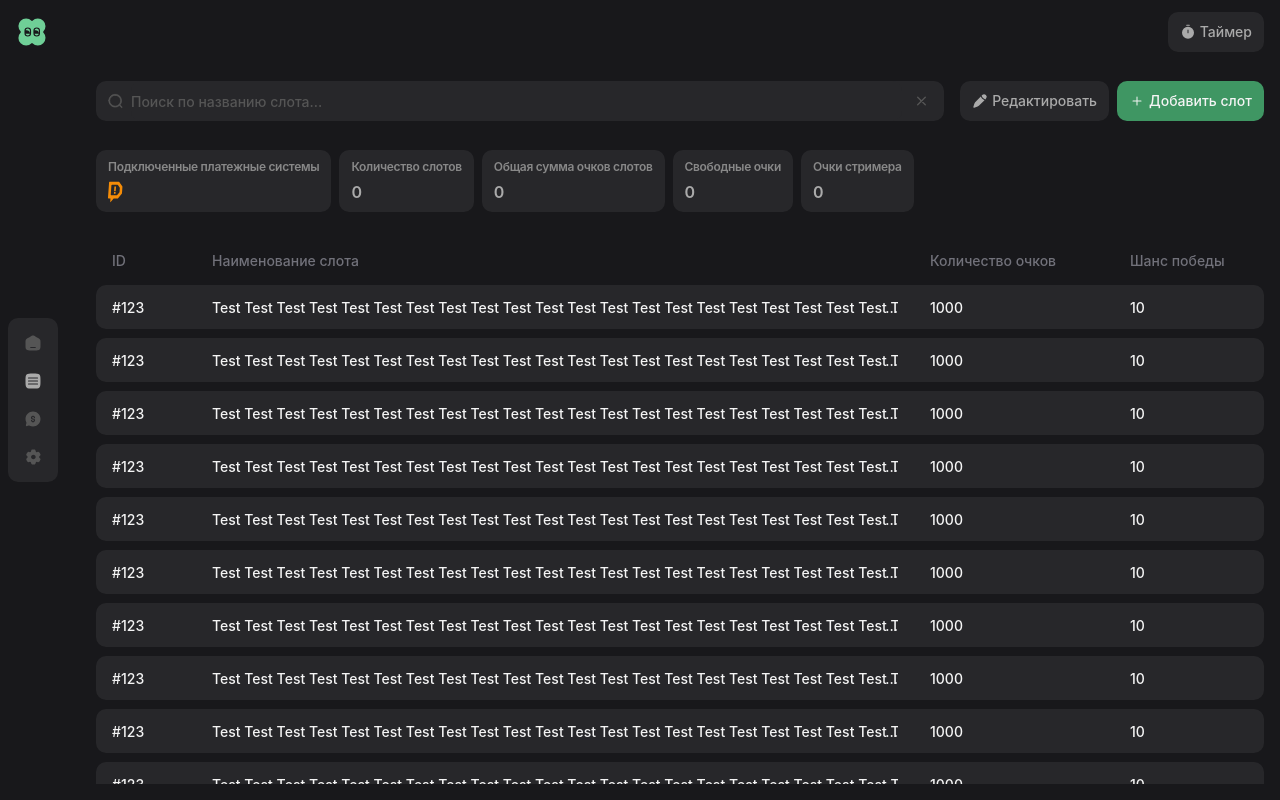
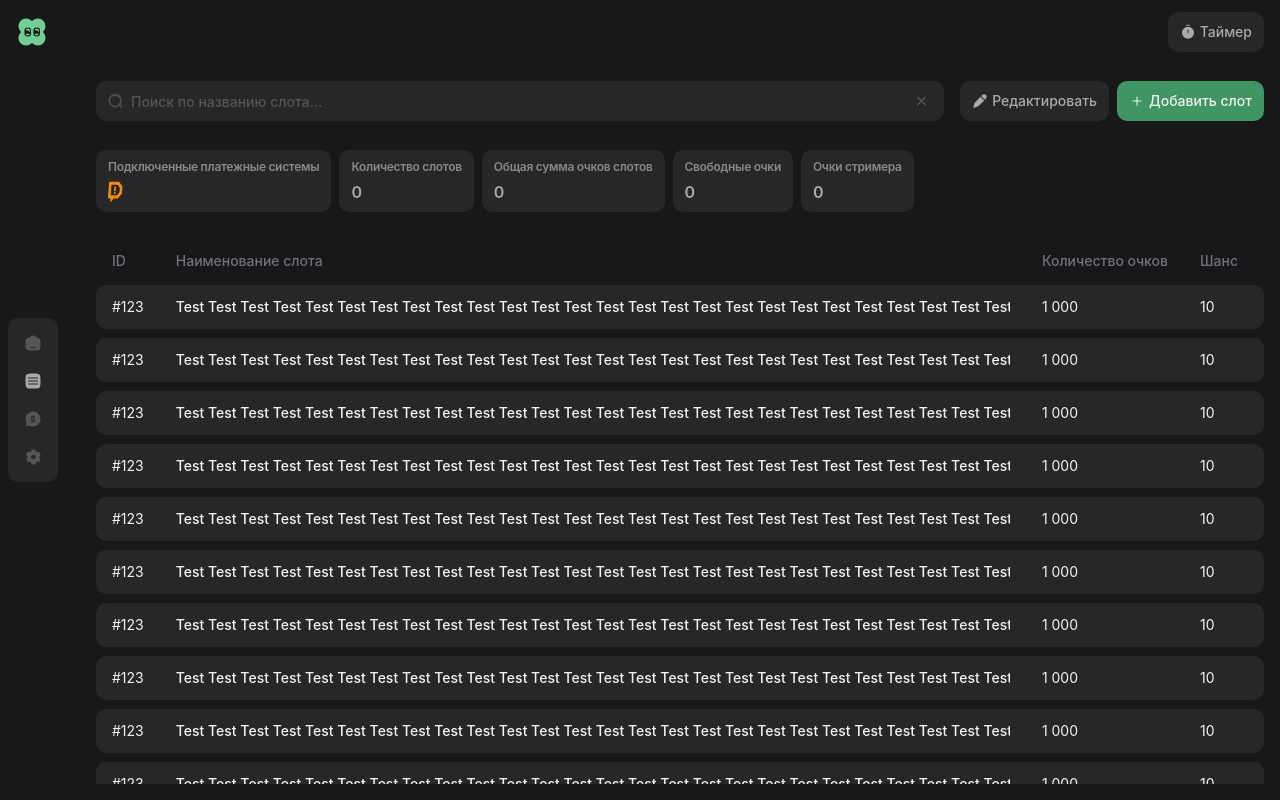
Before and after one commit to novsource/klewik-mono, a React (Vite) app in the folder apps/streamers-dashboard/: page /dashboard/1/slots in a window 1280 px wide. Built offline with nearby package versions, Linux system fonts and the light colour scheme.

Commit message:
feat(ui): improve slots table

```diff
--- a/apps/streamers-dashboard/src/pages/AuctionSlotsPage/components/SlotsTable/SlotsTable.tsx
+++ b/apps/streamers-dashboard/src/pages/AuctionSlotsPage/components/SlotsTable/SlotsTable.tsx
@@ -1,4 +1,5 @@
 import AnimatedTruncText from '@/pages/AuctionWheelPage/components/WheelTabs/LotsWheelTab/LotCard/AnimatedTruncText'
+import { Typography } from '@ui/index'
 
 import {
   Table,
@@ -9,64 +10,191 @@ import {
   TableHeader,
   TableRow,
 } from '@ui/Table/Table'
+import { useCallback, useMemo, useState } from 'react'
 
 type SlotsTableProps = {}
 
-const slotsTableColumnHeaders = {
-  id: {
-    name: 'ID',
-    className: 'w-[100px]',
-  },
-  slotTitle: {
-    name: 'Наименование слота',
-    className: 'min-w-[100px] max-w-[500px]',
-  },
-  slotPoints: {
-    name: 'Количество очков',
-    className: 'min-w-[150px] w-[200px]',
-  },
-  chance: {
-    name: 'Шанс победы',
-    className: 'w-[150px]',
-  },
-}
-
 const items: AuctionSlot[] = Array(20).fill({
-  _id: '#123',
+  _id: '123',
   name: Array(100).fill('Test').join(' '),
   points: 1000,
   chance: 10,
 })
 
+type TableColumn<T> = {
+  key: keyof T
+  label: string
+}
+
+type TableColumnKeys<T> = Array<
+  T extends { readonly [index: number]: { key: infer K } } ? K : never
+>
+
+type TypedUseCallback<T extends Function> = ReturnType<typeof useCallback<T>>
+
+type RenderCellFn<
+  T = unknown,
+  K extends Array<TableColumn<T>> = Array<TableColumn<T>>,
+> = TypedUseCallback<
+  (columnKey: TableColumnKeys<K>[number], dataItem: T) => JSX.Element
+>
+
+type RenderRowFn<
+  T = unknown,
+  K extends Array<TableColumn<T>> = Array<TableColumn<T>>,
+> = TypedUseCallback<
+  (
+    dataItem: T,
+    columnsKeys: TableColumnKeys<K>,
+    renderCellFn: RenderCellFn<T, K>
+  ) => JSX.Element
+>
+
+type RenderColumnsFn<
+  T = unknown,
+  K extends Array<TableColumn<T>> = Array<TableColumn<T>>,
+> = TypedUseCallback<(columns: K) => JSX.Element[]>
+
+const tableColumns: TableColumn<
+  Omit<AuctionSlot, 'sponsorsIds' | 'slotHSVColor'>
+>[] = [
+  {
+    key: '_id',
+    label: 'ID',
+  },
+  {
+    key: 'name',
+    label: 'Наименование слота',
+  },
+  {
+    key: 'points',
+    label: 'Количество очков',
+  },
+  {
+    key: 'chance',
+    label: 'Шанс',
+  },
+] as const
+
 const SlotsTable = (props: SlotsTableProps) => {
+  const [initTableData, setInitTableData] = useState<AuctionSlot[]>(() => items)
+
+  const columnsKeys = useMemo(
+    () => tableColumns.map((column) => column.key),
+    []
+  )
+
+  const renderRowFn: RenderRowFn<AuctionSlot, typeof tableColumns> =
+    useCallback(
+      (item, columnsKeys, renderCellFn) => (
+        <TableRow className="overflow-clip">
+          {columnsKeys.map((columnKey) => renderCellFn(columnKey, item))}
+        </TableRow>
+      ),
+      []
+    )
+
+  const renderCellFn: RenderCellFn<AuctionSlot, typeof tableColumns> =
+    useCallback((columnKey, dataItem) => {
+      switch (columnKey) {
+        case '_id': {
+          return (
+            <TableCell
+              className="w-[50px] min-w-[40px]"
+              key={String(dataItem[columnKey])}
+            >
+              {`#${dataItem[columnKey]}`}
+            </TableCell>
+          )
+        }
+        case 'name': {
+          return (
+            <TableCell
+              className="min-w-[250px] max-w-[500px]"
+              key={String(dataItem[columnKey])}
+            >
+              <Typography
+                tag={'span'}
+                className="inline-block w-full overflow-clip font-medium"
+              >
+                {dataItem[columnKey]}
+              </Typography>
+            </TableCell>
+          )
+        }
+        case 'points': {
+          return (
+            <TableCell
+              className="min-w-[100px] max-w-[250px]"
+              key={String(dataItem[columnKey])}
+            >
+              {new Intl.NumberFormat('ru-ru').format(dataItem[columnKey])}
+            </TableCell>
+          )
+        }
+        case 'chance': {
+          return (
+            <TableCell
+              className="w-[80px] max-w-[120px]"
+              key={String(dataItem[columnKey])}
+            >
+              {dataItem[columnKey]
+                ? new Intl.NumberFormat('ru-ru').format(dataItem[columnKey])
+                : 0}
+            </TableCell>
+          )
+        }
+      }
+    }, [])
+
+  const renderColumnsFn: RenderColumnsFn<AuctionSlot, typeof tableColumns> =
+    useCallback(
+      (columns) =>
+        columns.map((column) => {
+          const { key, label } = column
+
+          switch (key) {
+            case '_id': {
+              return (
+                <TableHead className="min-w-[50px] max-w-[80px]" key={key}>
+                  {label}
+                </TableHead>
+              )
+            }
+            case 'name': {
+              return (
+                <TableHead className="min-w-[250px]" key={key}>
+                  {label}
+                </TableHead>
+              )
+            }
+            case 'points': {
+              return (
+                <TableHead className="w-[150px] max-w-[200px]" key={key}>
+                  {label}
+                </TableHead>
+              )
+            }
+            case 'chance': {
+              return (
+                <TableHead className="w-[40px]" key={key}>
+                  {label}
+                </TableHead>
+              )
+            }
+          }
+        }),
+      []
+    )
+
   return (
     <Table>
       <TableCaption>Последнее обновление: 5 минут назад</TableCaption>
-      <TableHeader>
-        {(
-          Object.keys(slotsTableColumnHeaders) as Array<
-            keyof typeof slotsTableColumnHeaders
-          >
-        ).map((key) => {
-          const { name, className } = slotsTableColumnHeaders[key]
-          return <TableHead className={className}>{name}</TableHead>
-        })}
-      </TableHeader>
+      <TableHeader>{renderColumnsFn(tableColumns)}</TableHeader>
       <TableBody>
-        {items.map((item) => {
-          return (
-            <TableRow key={item._id}>
-              {(Object.keys(item) as Array<keyof typeof item>).map((key) => (
-                <TableCell className="max-w-[500px] overflow-clip" key={key}>
-                  <AnimatedTruncText>{String(item[key])}</AnimatedTruncText>
-                  {/* {typeof item[key] === 'number'
-                    ? new Intl.NumberFormat('ru-ru').format(item[key])
-                    : String(item[key])} */}
-                </TableCell>
-              ))}
-            </TableRow>
-          )
-        })}
+        {initTableData.map((item) =>
+          renderRowFn(item, columnsKeys, renderCellFn)
+        )}
       </TableBody>
     </Table>
   )
```
